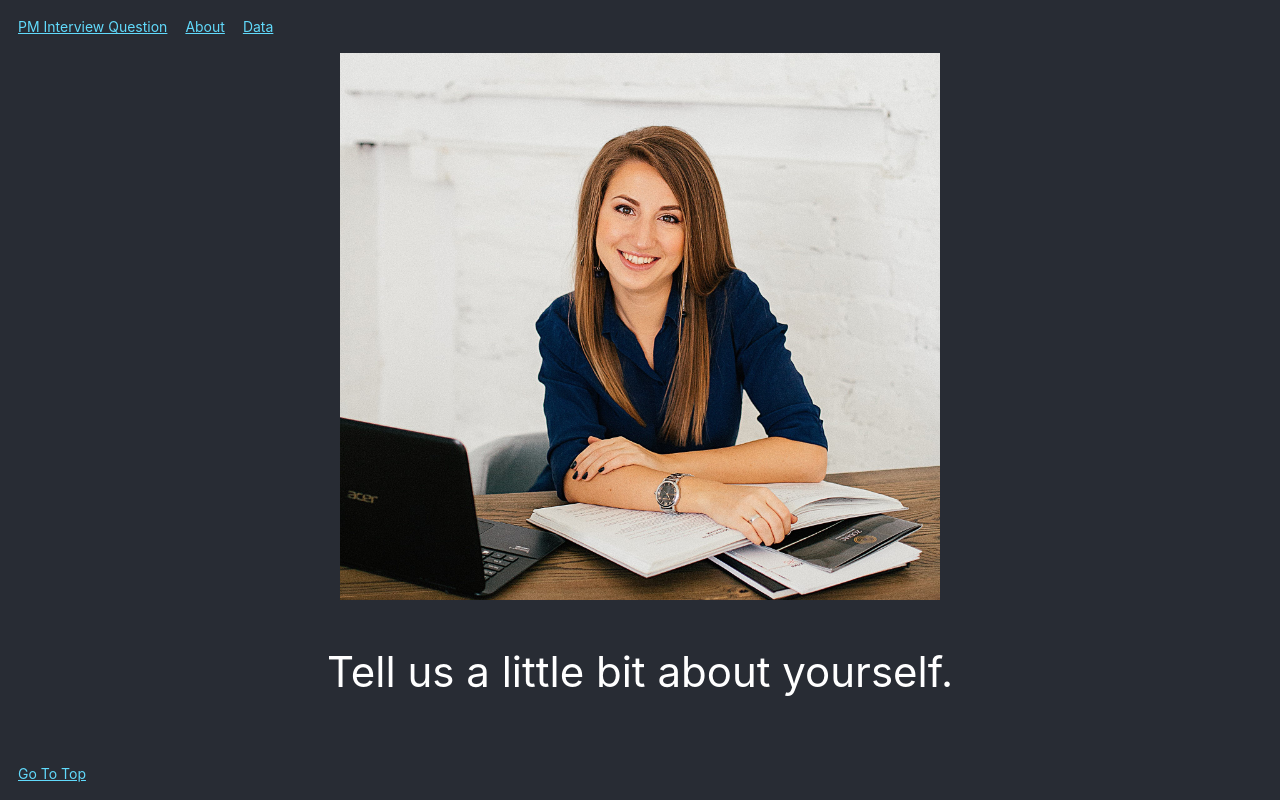
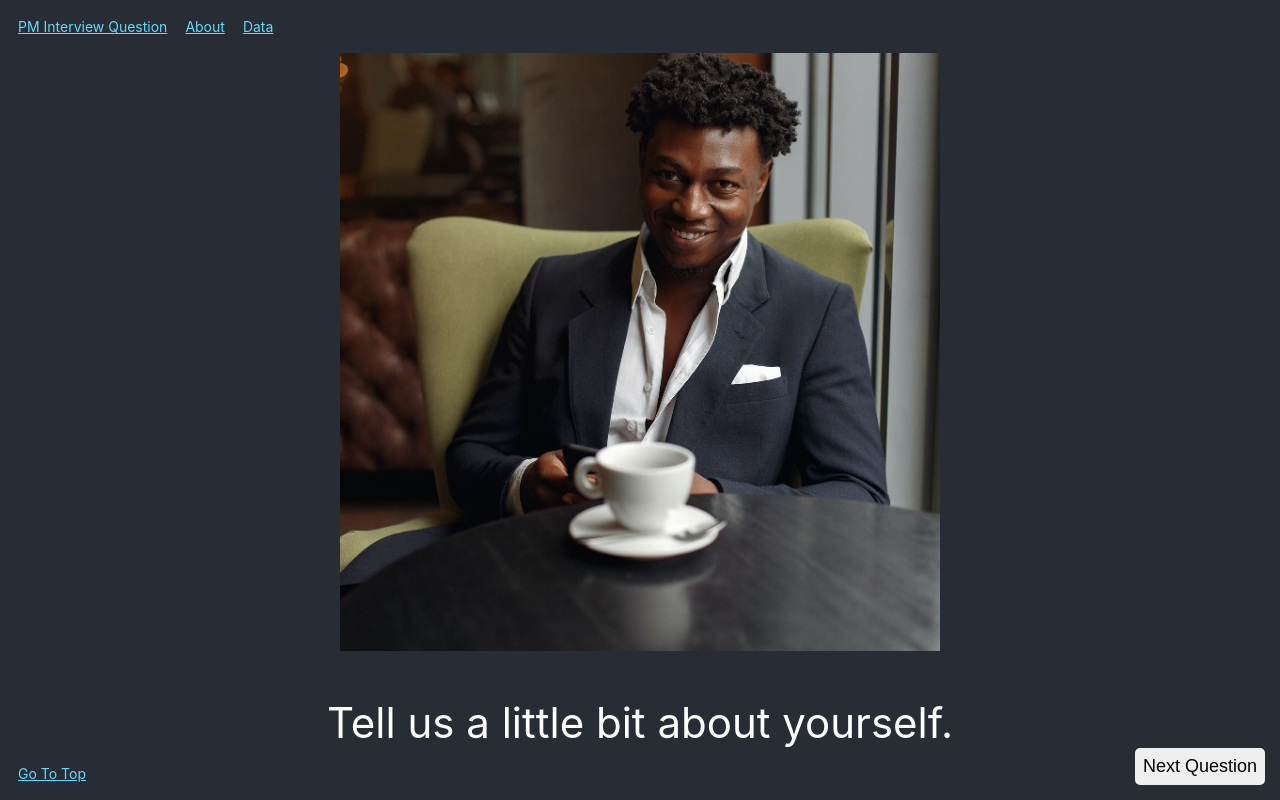
Before and after one commit to espetey/pminterviewquestion, a React (Create React App) app: page / in a window 1280 px wide. Shown: the top 800 px of the page. Built offline with nearby package versions, Linux system fonts and the light colour scheme.

Commit message:
fix questions, update layout

```diff
--- a/src/App.css
+++ b/src/App.css
@@ -42,7 +42,10 @@
 }
 
 .Next {
-  padding: 2vh
+  position: fixed;
+  bottom: 15px;
+  right: 15px;
+  z-index: 9999999;
 }
 
 .Next-btn {
--- a/src/App.js
+++ b/src/App.js
@@ -1,22 +1,33 @@
 import React, { useState, useEffect } from 'react';
-import { get, sample, sampleSize } from 'lodash';
+import { get, sample, sampleSize, has } from 'lodash';
 import './App.css';
 import companies from './data/companies';
 import questions from './data/questions';
 import interviewers from './interviewers';
 
+function buildQuestion(q) {
+  const question = get(q, 'question');
+  if (has(q, 'useVariables')) {
+    const company = sample(companies());
+    const companyName = get(company, 'name');
+    const companyProduct = sample(get(company, 'products'));
+    return question.replace(`__companyName__`, companyName).replace(`__companyProduct__`, companyProduct);
+  }
+  return question;
+}
+
 function buildInterview(q) {
   return [
     get(q, 'courtesy.opener[0].question'),
-    ...sampleSize(get(q, 'general.general'), 4).map(s => get(s, 'question')),
-    ...sampleSize(get(q, 'communication.leadership'), 4).map(s => get(s, 'question')),
-    ...sampleSize(get(q, 'communication.behavioral'), 4).map(s => get(s, 'question')),
-    ...sampleSize(get(q, 'communication.conflict'), 4).map(s => get(s, 'question')),
-    ...sampleSize(get(q, 'product.design'), 4).map(s => get(s, 'question')),
-    ...sampleSize(get(q, 'product.strategy'), 4).map(s => get(s, 'question')),
-    ...sampleSize(get(q, 'technical.general'), 4).map(s => get(s, 'question')),
-    ...sampleSize(get(q, 'technical.analysis'), 4).map(s => get(s, 'question')),
-    ...sampleSize(get(q, 'technical.engineering'), 4).map(s => get(s, 'question')),
+    ...sampleSize(get(q, 'general.general'), 4).map(s => buildQuestion(s)),
+    ...sampleSize(get(q, 'communication.leadership'), 4).map(s => buildQuestion(s)),
+    ...sampleSize(get(q, 'communication.behavioral'), 4).map(s => buildQuestion(s)),
+    ...sampleSize(get(q, 'communication.conflict'), 4).map(s => buildQuestion(s)),
+    ...sampleSize(get(q, 'product.design'), 4).map(s => buildQuestion(s)),
+    ...sampleSize(get(q, 'product.strategy'), 4).map(s => buildQuestion(s)),
+    ...sampleSize(get(q, 'technical.general'), 4).map(s => buildQuestion(s)),
+    ...sampleSize(get(q, 'technical.analysis'), 4).map(s => buildQuestion(s)),
+    ...sampleSize(get(q, 'technical.engineering'), 4).map(s => buildQuestion(s)),
     get(q, 'courtesy.closer[0].question'),
     get(q, 'courtesy.closer[1].question')
   ]
@@ -32,7 +43,7 @@ function App() {
 
   return (
     <div className="App-Container">
-      <a name="top" />
+      <a name="top">Top</a>
       <header className="App-header">
         <div><a href="#top">PM Interview Question</a></div>
         <div><a href="#about">About</a></div>
@@ -49,19 +60,19 @@ function App() {
               className="Next-btn"
               onClick={() => setQuestionCount(questionCount + 1)}
             >
-              Next
-          </button>
+              Next Question
+            </button>
           </div>
         </div>
       </div>
       <div className="About">
         <div className="info">
-          <h1><a name="about" />About</h1>
+          <h1><a name="about">About</a></h1>
           <p>
             Interested in getting a PM interview question each morning to workshop during your day?
           </p>
           <p>
-            <a href="http://eepurl.com/g7LcNn" target="_blank">Sign up for the daily newsletter</a>. I will never share your email.
+            <a href="http://eepurl.com/g7LcNn" target="_blank" rel="noopener noreferrer">Sign up for the daily newsletter</a>. I will never share your email.
           </p>
           <p>
             Since I'm currently preparing for PM interviews, I'll also include either my full-blown answer from the day before or just some meditations/brainstorming on the previous day's question. If you feel like replying to the email with your response, I will try to give some feedback in exchange for some feedback on my own answer.
@@ -76,13 +87,13 @@ function App() {
         <div className="info">
           <p>
             <h3>Add a question, company, or product</h3>
-            <a className="App-link" href="https://github.com/espetey/pminterviewquestion" target="_blank">Open a pull request on GitHub</a>.
+            <a className="App-link" href="https://github.com/espetey/pminterviewquestion" target="_blank" rel="noopener noreferrer">Open a pull request on GitHub</a>.
           </p>
         </div>
         <div className="info">
           <p>
             <h3>Why the pictures of people?</h3>
-            This fun little website is no substitue for interviewing with real people, either in an actual job interview or with a friend or colleague in a mock interview setting. But I thought a random stock picture with someone would be good practice for making eye contact. If you have suggestions for other pictures, think any of the ones I'm using are too creepy, or have any other ideas, <a className="App-link" href="https://github.com/espetey/pminterviewquestion" target="_blank">open a pull request on GitHub</a> or <a href="https://twitter.com/espetey" target="_blank">talk to me on Twitter</a>.
+            This fun little website is no substitue for interviewing with real people, either in an actual job interview or with a friend or colleague in a mock interview setting. But I thought a random stock picture with someone would be good practice for making eye contact. If you have suggestions for other pictures, think any of the ones I'm using are too creepy, or have any other ideas, <a className="App-link" href="https://github.com/espetey/pminterviewquestion" target="_blank" rel="noopener noreferrer">open a pull request on GitHub</a> or <a href="https://twitter.com/espetey" target="_blank" rel="noopener noreferrer">talk to me on Twitter</a>.
           </p>
         </div>
         <div className="info">
@@ -92,7 +103,7 @@ function App() {
           </p>
         </div>
         <div className="info">
-          <h1><a name="data" />Data</h1>
+          <h1><a name="data">Data</a></h1>
           <p>These are some roundings and rough estimations of data points which may enlighten your answers. "+" indicates I rounded down. "-" indicates I rounded up. Colloquially, you would say "1+ billion" as "Just over one billion..." and "1- billion" as "Just under one billion..."</p>
           <h3>Population<sup>1</sup></h3>
           <table className="data-table">
--- a/src/data/questions.js
+++ b/src/data/questions.js
@@ -29,8 +29,8 @@ export default function questions() {
                 }, {
                     "question": "Why product?"
                 }, {
-                    "question": "Why __company__?",
-                    "variables": ["company"]
+                    "question": "Why __companyName__?",
+                    "useVariables": true
                 }, {
                     "question": "Describe your ideal environment to thrive in and what you need to succeed."
                 }, {
@@ -52,8 +52,8 @@ export default function questions() {
                 }, {
                     "question": "What is one of the worst ideas you’ve ever had?"
                 }, {
-                    "question": "How can you translate your skills to work at __company__?",
-                    "variables": ["company"]
+                    "question": "How can you translate your skills to work at __companyName__?",
+                    "useVariables": true
                 }, {
                     "question": "Tell us about a time when you had a difficult problem to solve or job to complete."
                 }, {
@@ -118,7 +118,8 @@ export default function questions() {
                 }, {
                     "question": "When wa sa time that you failed at work?"
                 }, {
-                    "question": "Demonstrate how you align with the Amazon leadership philosophy"
+                    "question": "Demonstrate how you align with the __companyName__ leadership philosophy",
+                    "useVariables": true
                 },
             ],
             "conflict": [
@@ -193,7 +194,8 @@ export default function questions() {
                 }, {
                     "question": "How would you improve the functionality 10x of what it is now?"
                 }, {
-                    "question": "How would you increase adoption of Google's Fiber to the Home product"
+                    "question": "How would you increase adoption of __companyName__'s __companyProduct__?",
+                    "useVariables": true
                 }, {
                     "question": "What is the key to a good user interface?"
                 }, {
@@ -201,21 +203,23 @@ export default function questions() {
                 }, {
                     "question": "How would you redesign our product?"
                 }, {
-                    "question": "What has made X product successful?"
+                    "question": "What has made __companyName__'s __companyProduct__ successful?",
+                    "useVariables": true
                 }, {
                     "question": "What do you dislike about our product?"
                 }, {
                     "question": "Pick a product that you used this morning and tell me why you like it."
                 }, {
-                    "question": "Pick a product you hate and tell me how you'd improve it"
+                    "question": "Pick a product you hate and tell me how you'd improve it."
                 }, {
-                    "question": "How would you monetize Twitter"
+                    "question": "How would you monetize Twitter.",
                 }, {
-                    "question": "How would you change gmail?"
+                    "question": "How would you change __companyName__'s __companyProduct__?",
+                    "useVariables": true
                 }, {
-                    "question": "Design an app for the Louvre"
+                    "question": "Design an app for the Louvre."
                 }, {
-                    "question": "Give some feedback and analysis on the features of Twitter that most delight the user"
+                    "question": "Give some feedback and analysis on the features of Twitter that delight the user."
                 }, {
                     "question": "What are your favorite techniques to include the voice of the user in your team deliberations?"
                 }, {
@@ -225,14 +229,17 @@ export default function questions() {
                 }, {
                     "question": "What’s one of your all-time favorite products, and how would you improve it?"
                 }, {
-                    "question": "Design a fridge for the blind"
+                    "question": "Design a fridge for the blind."
                 }
             ],
             "strategy": [
                 {
                     "question": "How would you prioritize resources when you have two important things to do but can't do them both?"
                 }, {
-                    "question": "Describe a scenario which required you to say not to an idea or product"
+                    "question": "What is the first thing you would do if you became the CEO of __companyName__?",
+                    "useVariables": true
+                }, {
+                    "question": "Describe a scenario which required you to say not to an idea or product."
                 }, {
                     "question": "How do you decide what and what not to build?"
                 }, {
@@ -248,12 +255,13 @@ export default function questions() {
                 }, {
                     "question": "How would you describe our product to someone?"
                 }, {
-                    "question": "Suggest a new feature for __company__. What metrics would you use to measure its success?",
-                    "variables": ["company"]
+                    "question": "Suggest a new feature for __companyName__. What metrics would you use to measure its success?",
+                    "useVariables": true
                 }, {
                     "question": "How do you know when to cut corners to get a product out the door?"
                 }, {
-                    "question": "How do you think we came up with the price for X product?"
+                    "question": "How do you think we came up with the price for __companyName__'s __companyProduct__?",
+                    "useVariables": true
                 }, {
                     "question": "Who are our competitors?"
                 }, {
@@ -261,12 +269,13 @@ export default function questions() {
                 }, {
                     "question": "What will be the impact of self-driving cars?"
                 }, {
-                    "question": "If you could implement a new feature for __company__'s __product__, what would it be?",
-                    "variables": ["company", "product"]
+                    "question": "If you could implement a new feature for __companyName__'s __companyProduct__, what would it be?",
+                    "useVariables": true
                 }, {
                     "question": "Which tech trend are you following at the moment?"
                 }, {
-                    "question": "Discuss the long-term product roadmaps and strategies of Google to increase market share"
+                    "question": "Discuss the long-term product roadmaps and strategies of __companyName__ to increase market share",
+                    "useVariables": true
                 }, {
                     "question": "Which emerging trend is the most interesting to you?"
                 }, {
@@ -305,23 +314,27 @@ export default function questions() {
         "technical": {
             "general": [
                 {
-                    "question": "I have seen that, in the past, you have worked as x position (think software engineer or program manager). Can you tell me what this taught you with regards to the importance of x factor (think design sprints or stakeholder management)?"
+                    "question": "I have seen that, in the past, you have worked as [position]. Can you tell me what this taught you with regards to the importance of stakeholder management?"
                 }, {
                     "question": "What do you think makes a Technical Product Manager stand out? Are there any differences with regular Product Management?"
                 }, {
-                    "question": "In this position, you will be in charge of x processes and y teams. Can you tell me whether you have had similar experiences in the past?"
+                    "question": "In this position, you will be in charge of [processes] and [teams]. Can you tell me whether you have had similar experiences in the past?"
                 }, {
-                    "question": "Are you familiar with x/y/z system that we use here? Can you clarify how you have used them in the past?"
+                    "question": "Are you familiar with [system] that we use here? Can you clarify how you have used them in the past?"
                 }, {
                     "question": "Is there a particular life experience that shows your willingness to learn new techniques?"
                 }, {
                     "question": "We are very interested in training our PMs on the technical side of the business. Do you have any mentoring experience you can bring to the table?"
-                }, {
+                }, /*{
                     "question": "Before, we used to rely on x company to provide y service, but we are currently bringing it in-house. Would you be comfortable with this type of project?"
-                }, {
+                },*/ {
                     "question": "How would you face a technical challenge you have never encountered before? Describe your methodology step by step."
                 }, {
-                    "question": "What are your favored tools to manage x process (workflow, people management, wire-framing)? Why?"
+                    "question": "What are your favored tools to manage workflow process? Why?"
+                }, {
+                    "question": "What are your favored tools to manage people management? Why?"
+                }, {
+                    "question": "What are your favored tools to manage the wire-framing process? Why?"
                 }, {
                     "question": "How do you bring “the user” in as a Technical Product Manager?"
                 }, {
@@ -340,28 +353,28 @@ export default function questions() {
                 }, {
                     "question": "How many iPads are sold in the USA every year?"
                 }, {
-                    "question": "How much money is spent in the USA per year on GAS?"
+                    "question": "How much money is spent in the USA per year on gas?"
                 }, {
-                    "question": "How would you go about finding out the number of red cars in China?"
+                    "question": "How would you go about finding out the number of blue cars in China?"
                 }, {
-                    "question": "How many people are watching YouTube in India right now"
+                    "question": "How many people are watching YouTube in India right now."
                 }, {
                     "question": "If you want to build the world’s most popular mobile messaging product, and you need to estimate how much network bandwidth would be used in a year. How would you go about doing this?"
                 }, {
-                    "question": "__product__ metrics are down. How would you go about determining the root cause?",
-                    "variables": ["product"]
+                    "question": "__companyProduct__ metrics are down. How would you go about determining the root cause?",
+                    "useVariables": true
                 }, {
                     "question": "How would you store all the phone calls in the world?"
                 }, {
                     "question": "What KPIs would you use to measure success for the Echo Dot?"
                 }, {
-                    "question": "How much data does __company__'s __product__ product generate each day?",
-                    "variables": ["company", "product"]
+                    "question": "How much data does __companyName__'s __companyProduct__ product generate each day?",
+                    "useVariables": true
                 }
             ],
             "engineering": [
                 {
-                    "question": "Our engineering teams are pretty used to employing x methodologies. What is your opinion of them? Have you used them in the past?"
+                    "question": "Our engineering teams are pretty used to employing [methodologies]. What is your opinion of them? Have you used them in the past?"
                 }, {
                     "question": "What is the importance of engineers and technical teams as stakeholders? How do you integrate them into the overall product vision?"
                 }, {
@@ -371,7 +384,7 @@ export default function questions() {
                 }, {
                     "question": "When are Bayesian methods more appropriate than “Artificial Intelligence” techniques for predictive analytics?"
                 }, {
-                    "question": "Explain ACID transactions"
+                    "question": "Explain ACID transactions."
                 },
             ]
         }
```
